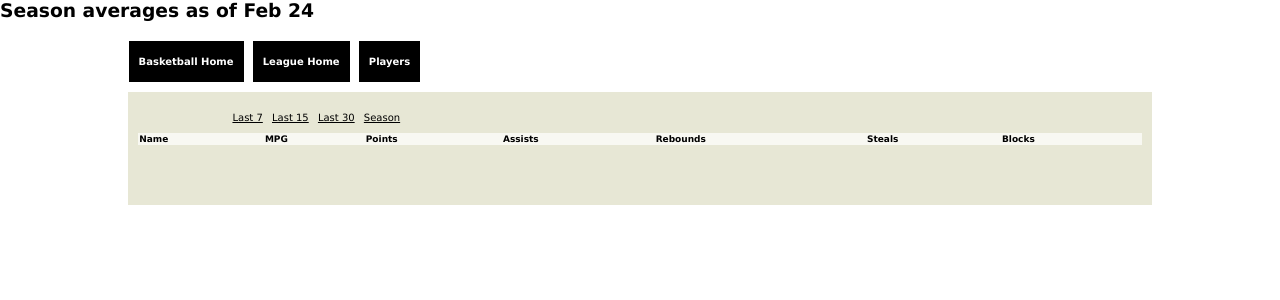
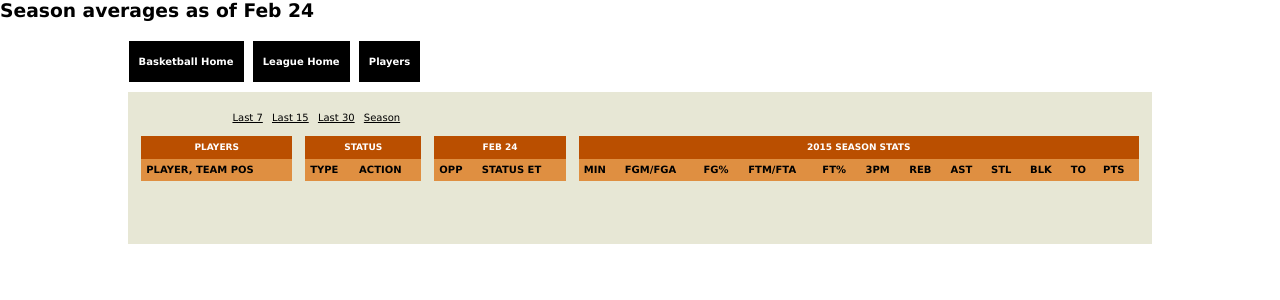
Before and after one commit to zachcalvert/bball, a Django app: a page that uses clone/players/templates/players/all/all_averages.html in a window 1280 px wide. Shown: the top 300 px of the page. Run offline with Django 3.2, Linux system fonts and the light colour scheme.

Commit message:
start of add player page

```diff
--- a/clone/clone/settings.py
+++ b/clone/clone/settings.py
@@ -55,7 +55,7 @@ MIDDLEWARE_CLASSES = (
 )
 
 CACHE_MIDDLEWARE_ALIAS = 'default'
-CACHE_MIDDLEWARE_SECONDS = 3500
+CACHE_MIDDLEWARE_SECONDS = 1
 CACHE_MIDDLEWARE_KEY_PREFIX =''
 
 ROOT_URLCONF = 'clone.urls'
--- /dev/null
+++ b/clone/players/templates/players/add_player.html
@@ -0,0 +1 @@
+{{ player_avg_stats }}
--- a/clone/players/templates/players/all/all_averages.html
+++ b/clone/players/templates/players/all/all_averages.html
@@ -1,4 +1,4 @@
-{% load staticfiles %}
+{% load staticfiles stat_filters %}
 <head>
 	<script type="text/javascript" src="{{ STATIC_URL }}js/jquery-1.11.2.min.js"></script>
 	<script type="text/javascript" src="{{ STATIC_URL }}js/jquery.tablesorter.js"></script>
@@ -25,16 +25,44 @@
 				<li><a href={% url 'free_agents' days_since_start %}>Season</a></li>
 			</ul>
 
-			<table id="teamtable_0" class="tablesorter">
+			<table id="teamtable_0" class="tablesorter" bordercolor="E7E7D5">
 				<thead>
-					<tr>
-						<th>Name</th>
-						<th>MPG</th>
-						<th>Points</th>
-						<th>Assists</th>
-						<th>Rebounds</th>
-						<th>Steals</th>
-						<th>Blocks</th>
+					<tr id="table_row_head_0">
+						<th>PLAYERS</th>
+						<td class="sectionLeadingSpacer"></td>
+						<th colspan="2">STATUS</td>
+						<td class="sectionLeadingSpacer"></td>
+						<th colspan="2">{% now "M d" %}</td>
+						<td class="sectionLeadingSpacer"></td>
+						<th colspan="12">
+							{% if days_since_start != num_days %}
+								LAST {{ num_days }} DAYS STATS
+							{% else %}
+								2015 SEASON STATS
+							{% endif %}
+						</th>
+					</tr>
+					<tr id="table_subrow_head_0">
+						<td>PLAYER, TEAM POS</td>
+						<td class="sectionLeadingSpacer"></td>
+						<td>TYPE</td>
+						<td>ACTION</td>
+						<td class="sectionLeadingSpacer"></td>
+						<td title="Opponent">OPP</td>
+						<td title="Game Status">STATUS ET</td>
+						<td class="sectionLeadingSpacer"></td>
+						<td class="team_table_stat"><span title="Minutes">MIN</span></td>
+						<td class="team_table_stat"><span title="Field Goals Made">FGM</span>/<span title="Field Goals Attempted">FGA</span></td>
+						<td class="team_table_stat"><span title="Field Goal Percentage">FG%</span></td>
+						<td class="team_table_stat"><span title="Free Throws Made">FTM</span>/<span title="Free Throws Attempted">FTA</span></td>
+						<td class="team_table_stat"><span title="Free Throw Percentage">FT%</span></td>
+						<td class="team_table_stat"><span title="Three Pointers Made">3PM</span></td>
+						<td class="team_table_stat"><span title="Rebounds">REB</span></td>
+						<td class="team_table_stat"><span title="Assists">AST</span></td>
+						<td class="team_table_stat"><span title="Steals">STL</span></td>
+						<td class="team_table_stat"><span title="Blocks">BLK</span></td>
+						<td class="team_table_stat"><span title="Turnovers">TO</span></td>
+						<td class="team_table_stat"><span title="Points">PTS</span></td>
 					</tr>
 				</thead>
 				<tbody>
@@ -44,12 +72,30 @@
 							<a href="{% url 'player_profile' player_id.0 %}">{{ player_id.1.name }}</a>,
 							{{ player_id.1.nba_team }} {{ player_id.1.position }}
 						</td>
+						<td class="sectionLeadingSpacer"></td>
+						<td>FA</td>
+						<td><a href="{% url 'add_player_page' player_id.0 %}"><img src="{{ STATIC_URL }}images/add_player_button.png"></a></td>
+						<td class="sectionLeadingSpacer"></td>
+						<td>
+							{% if player_id.0|get_todays_opponent %}
+								{{ player_id.0|get_todays_opponent }}</td>
+							{% else %}
+								&nbsp;
+							{% endif %}
+						<td>{{ player_id.0|get_tipoff }}</td>
+						<td class="sectionLeadingSpacer"></td>
 						<td>{{ player_id.1.stats.minutes }}</td>
-					    <td>{{ player_id.1.stats.points }}</td>
-					    <td>{{ player_id.1.stats.assists }}</td>
-					    <td>{{ player_id.1.stats.rebounds }}</td>
-					    <td>{{ player_id.1.stats.steals }}</td>
-					    <td>{{ player_id.1.stats.blocks }}</td>
+						<td class="player_table_stat"><span>{{ player_id.1.stats.fgm }}</span>/<span>{{ player_id.1.stats.fga }}</span></td>
+						<td class="player_table_stat">{{ player_id.1.stats.fgpct|format_pct }}</td>
+						<td class="player_table_stat"><span>{{ player_id.1.stats.ftm }}</span>/<span>{{ player_id.1.stats.fta }}</span></td>
+						<td class="player_table_stat">{{ player_id.1.stats.ftpct|format_pct }}</td>
+						<td class="player_table_stat">{{ player_id.1.stats.threes }}</td>
+						<td class="player_table_stat">{{ player_id.1.stats.rebounds }}</td>
+						<td class="player_table_stat">{{ player_id.1.stats.assists }}</td>
+						<td class="player_table_stat">{{ player_id.1.stats.steals }}</td>
+						<td class="player_table_stat">{{ player_id.1.stats.blocks }}</td>
+						<td class="player_table_stat">{{ player_id.1.stats.turnovers }}</td>
+						<td class="player_table_stat">{{ player_id.1.stats.points }}</td>
 			  		</tr>
 			  	{% endfor %}
 			  	</tbody>
--- a/clone/players/urls.py
+++ b/clone/players/urls.py
@@ -6,5 +6,6 @@ urlpatterns = patterns('',
     url(r'^$', views.index, name='players_home'),
     url(r'^all_avg/$', views.all_averages, name='all_averages'),
     url(r'^free_agents/(?P<num_days>\d+)/$', views.free_agents, name='free_agents'),
+    url(r'^free_agents/add/(?P<player_id>\d+)/$', views.add_player, name='add_player_page'),
     url(r'^(?P<player_id>\d+)/$', views.player_profile, name='player_profile'),
 )
--- a/clone/players/views.py
+++ b/clone/players/views.py
@@ -5,8 +5,10 @@ from django.conf import settings
 from django.views.decorators.cache import cache_page
 
 from players.models import Player
+from teams.models import Team
 from datetime import datetime, timedelta, date
 from players.utils import get_image_url, calculate_totals, calculate_avgs
+from teams.utils import calculate_team_totals, calculate_team_avgs
 
 today = datetime.today()
 season_start = datetime(2014, 10, 28)
@@ -36,7 +38,24 @@ def free_agents(request, num_days=days_since_start):
 		all_player_stats[player.id]['nba_team'] = player.nba_team
 		all_player_stats[player.id]['position'] = player.position
 		all_player_stats[player.id]['stats'] = avg_stats
-	return render(request, "players/all/all_averages.html", {"days_since_start": days_since_start, "all_player_stats": all_player_stats})
+	return render(request, "players/all/all_averages.html", {"days_since_start": days_since_start, "num_days": num_days, "all_player_stats": all_player_stats})
+
+def add_player(request, player_id, num_days=days_since_start):
+	player = get_object_or_404(Player, pk=player_id)
+	delta = timedelta(days=int(num_days))
+	start_day = today - delta
+	player_stats = calculate_totals(player, start_day=start_day, end_day=today)
+	player_avg_stats = calculate_avgs(player_stats)
+
+	team = Team.objects.first()
+	team_total_stats = calculate_team_totals(team, start_day=start_day, end_day=today)
+	team_avg_stats = calculate_team_avgs(team_total_stats)
+	team_avg_stats.pop('totals')
+
+	return render(request, "players/add_player.html", {"days_since_start": days_since_start, "num_days": num_days,
+		"player_avg_stats": player_avg_stats, "team_avg_stats": team_avg_stats})
+
+
 
 def player_profile(request, player_id):
 	player = get_object_or_404(Player, pk=player_id)
--- a/clone/schedule/views.py
+++ b/clone/schedule/views.py
@@ -4,7 +4,7 @@ from datetime import datetime
 
 from schedule.models import Matchup
 from teams.models import Team
-from teams.utils import calculate_totals, calculate_avgs
+from teams.utils import calculate_team_totals, calculate_team_avgs
 
 today = datetime.today()
 season_start = datetime(2014, 10, 28)
@@ -33,8 +33,8 @@ def all_team_matchups(request, team_id):
 
 def matchup(request, matchup_id):
 	matchup = get_object_or_404(Matchup, pk=matchup_id)
-	home_stats = calculate_totals(matchup.home_team, start_day=matchup.start_date, end_day=matchup.end_date)
-	away_stats = calculate_totals(matchup.away_team, start_day=matchup.start_date, end_day=matchup.end_date)
+	home_stats = calculate_team_totals(matchup.home_team, start_day=matchup.start_date, end_day=matchup.end_date)
+	away_stats = calculate_team_totals(matchup.away_team, start_day=matchup.start_date, end_day=matchup.end_date)
 	home_totals = home_stats.pop('totals')
 	away_totals = away_stats.pop('totals')
 
--- a/clone/teams/utils.py
+++ b/clone/teams/utils.py
@@ -7,7 +7,7 @@ from players import utils
 
 IGNORE_KEYS = ('name', 'nba_team', 'position')
 
-def calculate_totals(team, start_day, end_day):
+def calculate_team_totals(team, start_day, end_day):
 	"""
 	Returns a dictionary with average stats and total stats for the given time period.
 	"""
@@ -25,12 +25,18 @@ def calculate_totals(team, start_day, end_day):
 		player_stats['position'] = player.position
 		team_stats[player.id] = player_stats
 
-	team_stats['totals']['fgpct'] = round(team_stats['totals'].get('fgm')/team_stats['totals'].get('fga'), 3)
-	team_stats['totals']['ftpct'] = round(team_stats['totals'].get('ftm')/team_stats['totals'].get('fta'), 3)
+	try:
+		team_stats['totals']['fgpct'] = round(team_stats['totals'].get('fgm')/team_stats['totals'].get('fga'), 3)
+	except ZeroDivisionError:
+		team_stats['totals']['fgpct'] = .000
+	try:
+		team_stats['totals']['ftpct'] = round(team_stats['totals'].get('ftm')/team_stats['totals'].get('fta'), 3)
+	except ZeroDivisionError:
+		team_stats['totals']['ftpct'] = .000
 
 	return team_stats
 
-def calculate_avgs(team_stats):
+def calculate_team_avgs(team_stats):
 	team_averages = {}
 	for k,v in team_stats.iteritems():
 		if isinstance(v, dict):
--- a/clone/teams/views.py
+++ b/clone/teams/views.py
@@ -3,7 +3,7 @@ from django.conf import settings
 from datetime import datetime, timedelta
 
 from teams.models import Team
-from teams.utils import calculate_totals, calculate_avgs
+from teams.utils import calculate_team_totals, calculate_team_avgs
 
 today = datetime.today()
 season_start = datetime(2014, 10, 28)
@@ -26,7 +26,7 @@ def team_profile(request, team_id, num_days=days_since_start):
 	team = Team.objects.get(id=team_id)
 	delta = timedelta(days=int(num_days))
 	start_day = today - delta
-	total_stats = calculate_totals(team, start_day=start_day, end_day=today)
-	stats = calculate_avgs(total_stats)
+	total_stats = calculate_team_totals(team, start_day=start_day, end_day=today)
+	stats = calculate_team_avgs(total_stats)
 	stats.pop('totals')
 	return render(request, template_name, {'team': team, 'stats': stats, 'days_since_start': days_since_start, "num_days": num_days})
--- a/clone/www/static/css/teamprofile.css
+++ b/clone/www/static/css/teamprofile.css
@@ -37,6 +37,10 @@ a:hover {
 	display:inline;
 	margin:0;
 	padding:3px;
+}
+#stats_table_header li {
+	float:right;
+	margin-right: 10%;
 }
 /* matchup stuff */
 #teamProfileContainer {
```
Also changed, not shown: clone/templates/matchup_tables.html (+7 -7 lines), clone/schedule/models.py (line endings or trailing spaces), clone/www/static/images/add_player_button.png (added).
